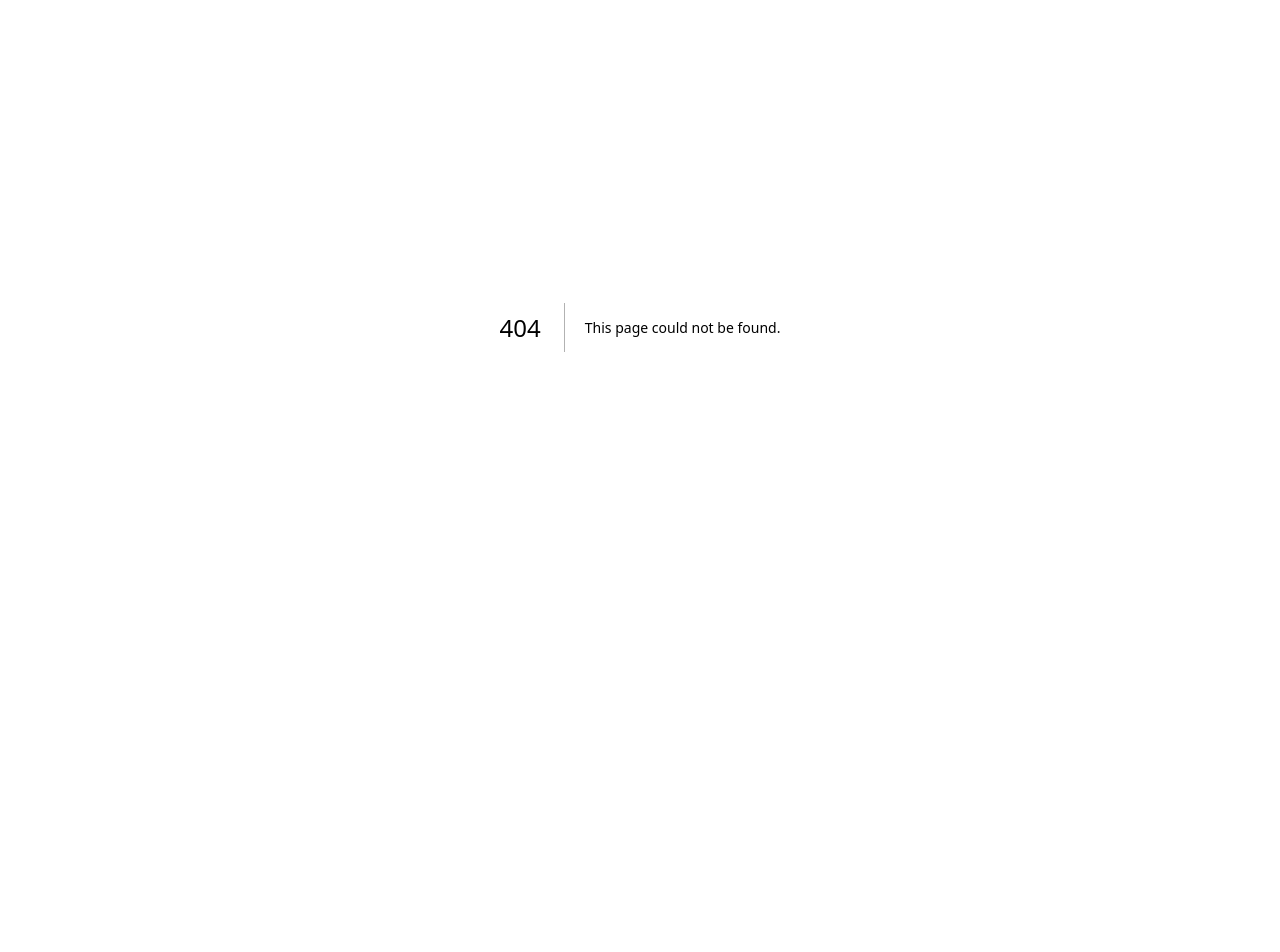
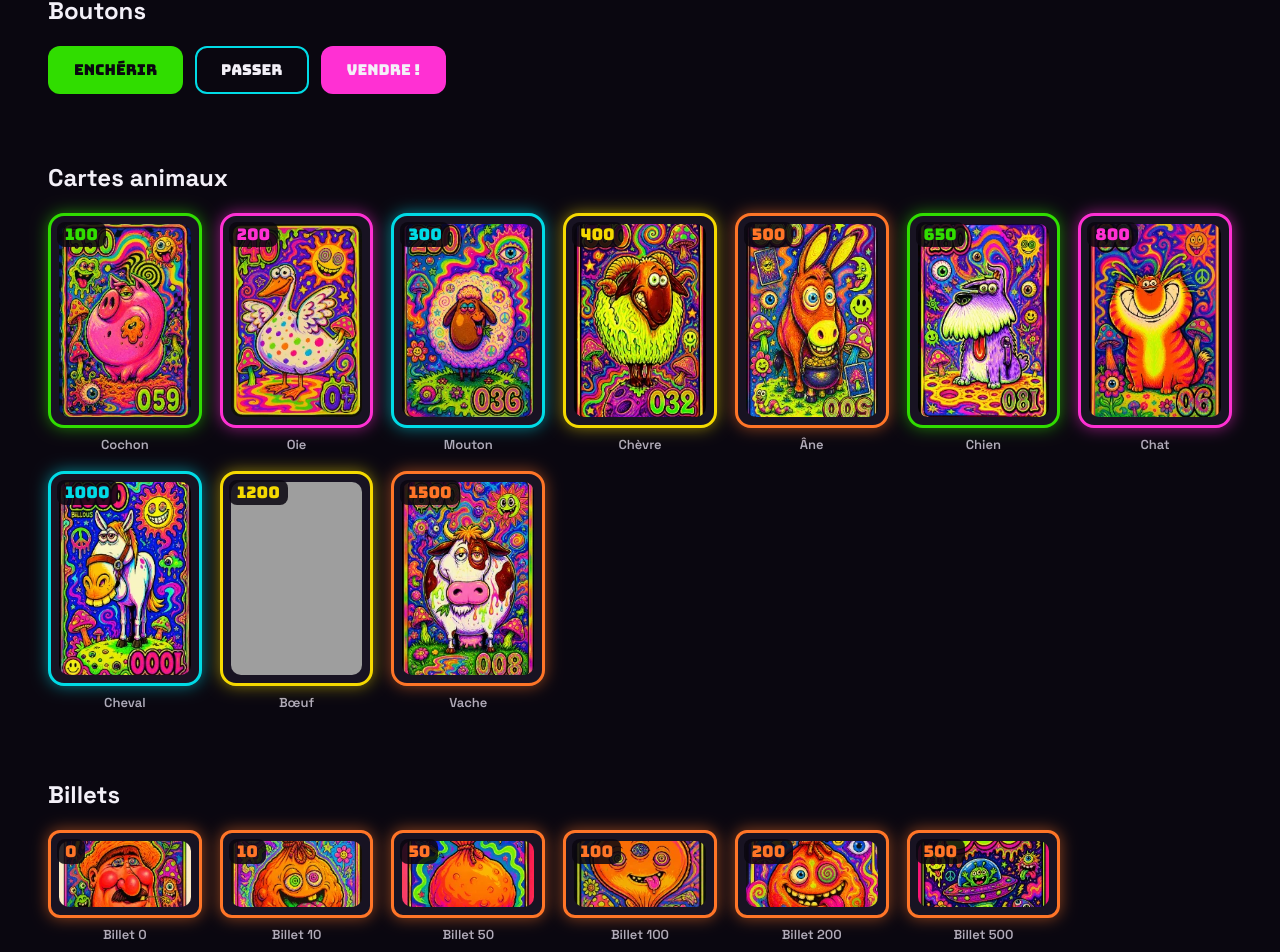
Before and after one commit to Sceptik23/kuchendal, a Next.js app in the folder apps/web/: page /style-guide in a window 1280 px wide. Before the commit this address had no page. Shown: the part 73-1025 px from the top of the page. Before the commit the page ends 800 px from the top, so only its background shows below. Built offline with nearby package versions, Linux system fonts and the light colour scheme; grey boxes are pictures that could not be loaded.

Commit message:
feat(web): wire up @kuhhandel/ui and add a /style-guide QA route

```diff
--- /dev/null
+++ b/apps/web/app/style-guide/page.tsx
@@ -0,0 +1,150 @@
+import {
+  Button,
+  InfoStatusIcon,
+  Input,
+  PlayerAvatarBadge,
+  PlayingCard,
+  RARITIES,
+  RarityFrame,
+  Select,
+  ToastNarrator,
+} from '@kuhhandel/ui';
+import type { NarratorStyle } from '@kuhhandel/shared-types';
+
+const ANIMAL_ACCENTS = [
+  'var(--kd-accent-green)',
+  'var(--kd-accent-pink)',
+  'var(--kd-accent-cyan)',
+  'var(--kd-accent-yellow)',
+  'var(--kd-accent-orange)',
+];
+
+// Real species + values from packages/game-engine/src/config/species.config.ts
+// (not the design handoff's example numbers). "boeuf" has no artwork in the
+// handoff (it shipped an unused "animal-Poule" illustration instead) —
+// imageSlot: null deliberately exercises PlayingCard's placeholder fallback.
+const ANIMALS: Array<{ species: string; slot: string | null; label: string; value: number }> = [
+  { species: 'cochon', slot: 'animal-Cochon', label: 'Cochon', value: 100 },
+  { species: 'oie', slot: 'animal-Oie', label: 'Oie', value: 200 },
+  { species: 'mouton', slot: 'animal-Mouton', label: 'Mouton', value: 300 },
+  { species: 'chevre', slot: 'animal-Chèvre', label: 'Chèvre', value: 400 },
+  { species: 'ane', slot: 'animal-Âne', label: 'Âne', value: 500 },
+  { species: 'chien', slot: 'animal-Chien', label: 'Chien', value: 650 },
+  { species: 'chat', slot: 'animal-Chat', label: 'Chat', value: 800 },
+  { species: 'cheval', slot: 'animal-Cheval', label: 'Cheval', value: 1000 },
+  { species: 'boeuf', slot: null, label: 'Bœuf', value: 1200 },
+  { species: 'vache', slot: 'animal-Vache', label: 'Vache', value: 1500 },
+];
+
+// Real denominations from packages/game-engine/src/config/money.config.ts
+const BILLS = [0, 10, 50, 100, 200, 500];
+
+const NARRATOR_STYLES: NarratorStyle[] = ['sport', 'documentary', 'western', 'tv'];
+
+export default function StyleGuidePage() {
+  return (
+    <main style={{ padding: 48, display: 'flex', flexDirection: 'column', gap: 48 }}>
+      <section>
+        <h2>Boutons</h2>
+        <div style={{ display: 'flex', gap: 12 }}>
+          <Button variant="primary">Enchérir</Button>
+          <Button variant="secondary">Passer</Button>
+          <Button variant="danger">Vendre !</Button>
+        </div>
+      </section>
+
+      <section>
+        <h2>Cartes animaux</h2>
+        <div
+          style={{
+            display: 'grid',
+            gridTemplateColumns: 'repeat(auto-fill, minmax(140px, 1fr))',
+            gap: 18,
+          }}
+        >
+          {ANIMALS.map((a, i) => (
+            <PlayingCard
+              key={a.species}
+              variant="animal"
+              label={a.label}
+              value={a.value}
+              imageSlot={a.slot ?? 'animal-missing'}
+              accentColor={ANIMAL_ACCENTS[i % ANIMAL_ACCENTS.length] as string}
+            />
+          ))}
+        </div>
+      </section>
+
+      <section>
+        <h2>Billets</h2>
+        <div
+          style={{
+            display: 'grid',
+            gridTemplateColumns: 'repeat(auto-fill, minmax(150px, 1fr))',
+            gap: 18,
+          }}
+        >
+          {BILLS.map((value) => (
+            <PlayingCard
+              key={value}
+              variant="money"
+              label={`Billet ${value}`}
+              value={value}
+              imageSlot={`bill-${value}`}
+              accentColor="var(--kd-accent-orange)"
+            />
+          ))}
+        </div>
+      </section>
+
+      <section>
+        <h2>Rareté</h2>
+        <div style={{ display: 'flex', gap: 14 }}>
+          {RARITIES.map((r) => (
+            <RarityFrame key={r} rarity={r} />
+          ))}
+        </div>
+      </section>
+
+      <section>
+        <h2>Avatars joueur</h2>
+        <div style={{ display: 'flex', gap: 20 }}>
+          <PlayerAvatarBadge name="Jonathan" status="online" rarity="epique" />
+          <PlayerAvatarBadge name="Alex" status="offline" />
+        </div>
+      </section>
+
+      <section>
+        <h2>Narrateur</h2>
+        <div style={{ display: 'flex', flexWrap: 'wrap', gap: 16 }}>
+          {NARRATOR_STYLES.map((style) => (
+            <ToastNarrator
+              key={style}
+              narratorStyle={style}
+              message="Et c'est une offre historique !"
+            />
+          ))}
+        </div>
+      </section>
+
+      <section>
+        <h2>Champs</h2>
+        <div style={{ display: 'flex', gap: 12 }}>
+          <Input placeholder="Pseudo" />
+          <Select defaultValue="sport">
+            <option value="sport">Commentateur sportif</option>
+            <option value="documentary">Documentaire animalier</option>
+          </Select>
+        </div>
+      </section>
+
+      <section>
+        <h2>Indicateurs d&apos;information</h2>
+        <div style={{ display: 'flex', gap: 16, alignItems: 'center' }}>
+          <InfoStatusIcon status="known" label="Connu avec certitude" />
+          <InfoStatusIcon status="partial" label="Partiellement connu" />
+        </div>
+      </section>
+    </main>
+  );
+}
--- a/apps/web/next.config.ts
+++ b/apps/web/next.config.ts
@@ -1,5 +1,7 @@
 import type { NextConfig } from 'next';
 
-const nextConfig: NextConfig = {};
+const nextConfig: NextConfig = {
+  transpilePackages: ['@kuhhandel/ui'],
+};
 
 export default nextConfig;
```
Also changed, not shown: 1 other file (tests, documents, lock files or other folders).
